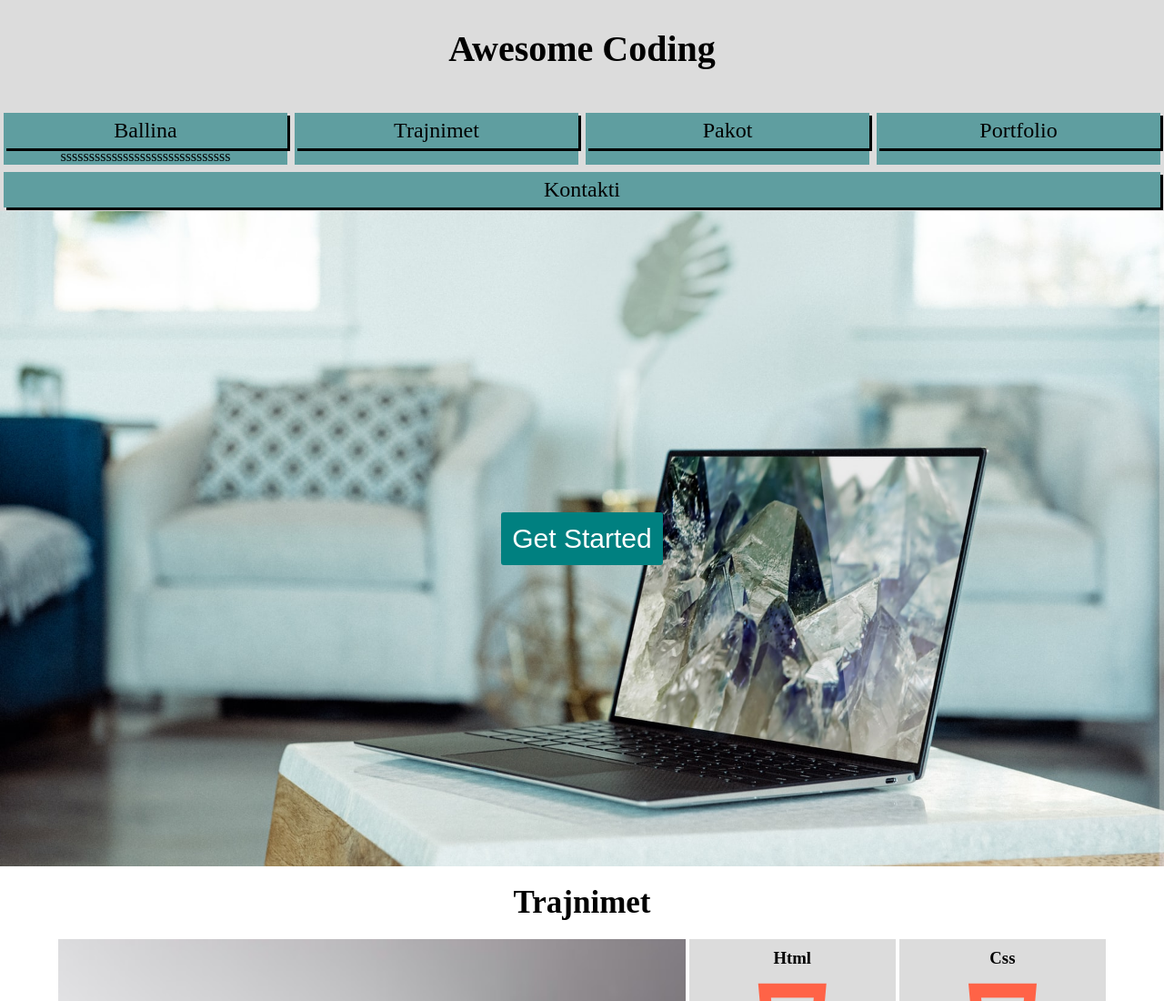
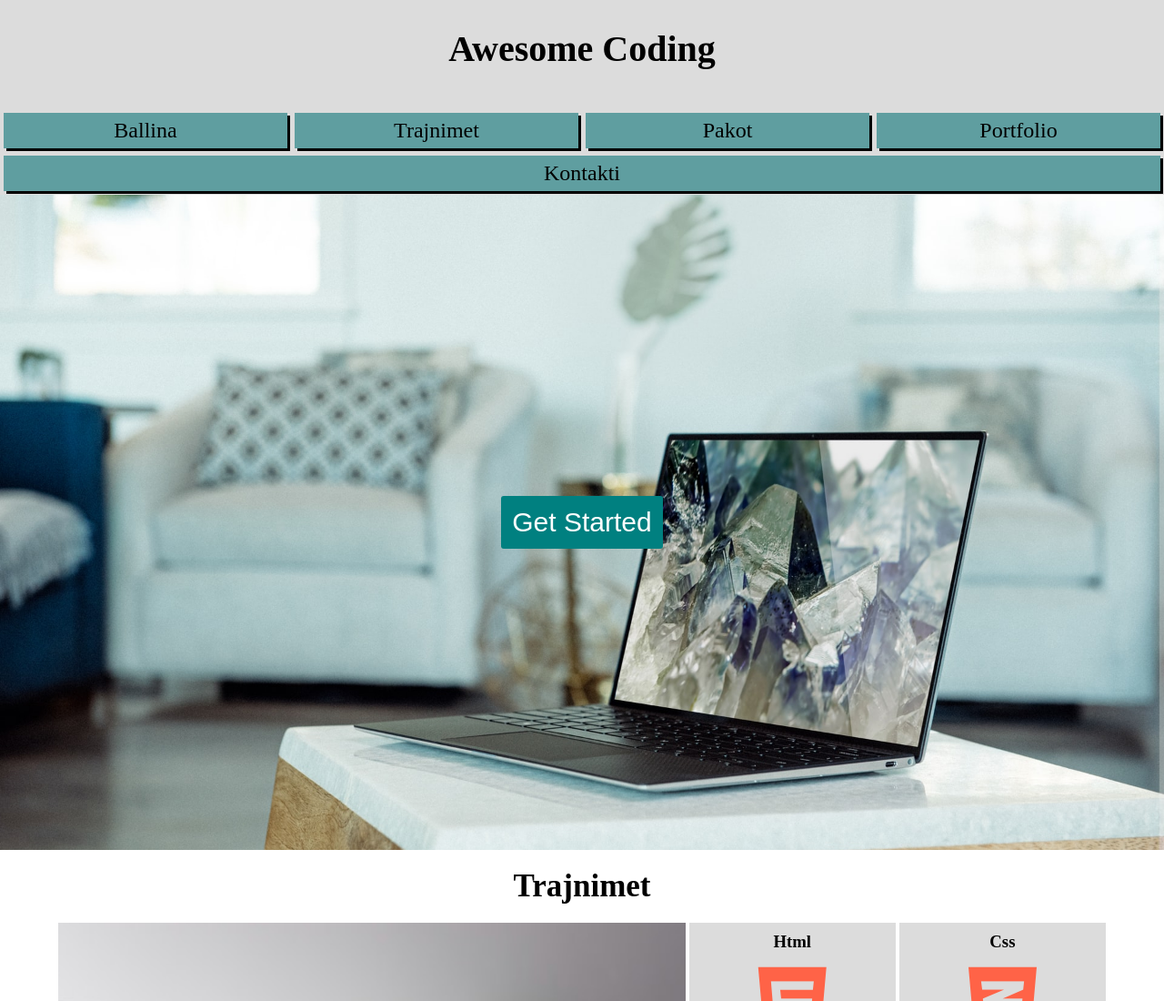
Before and after one commit to ShkelqimShaqiri/Project, a plain HTML site: page index.html in a window 1280 px wide. Shown: the top 1100 px of the page at 91% size. Drawn offline with Linux system fonts and the light colour scheme.

Commit message:
Update index.html

```diff
--- a/index.html
+++ b/index.html
@@ -22,7 +22,6 @@ Awesome Coding
 <li>
 <a href="">Ballina</a>
 
-ssssssssssssssssssssssssssssss
 </li>
 <li>
     <a href="#trajnimet">Trajnimet</a>
```
